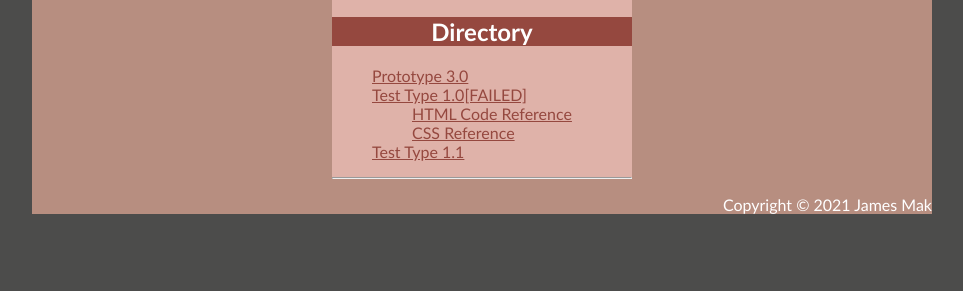
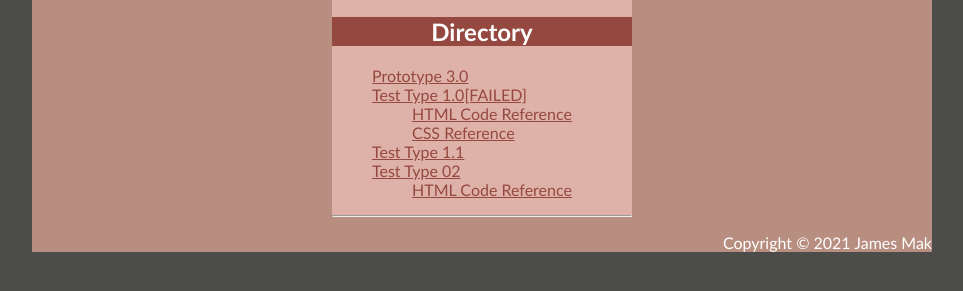
Before and after one commit to TheJamesHimself/GL, a plain HTML site: page index.html in a window 1280 px wide. Shown: the part 87-378 px from the top of the page, without its empty margins (158-1121 px from the left). Drawn offline with Linux system fonts and the light colour scheme.

Commit message:
Test Type 02 Update

```diff
--- a/index.html
+++ b/index.html
@@ -21,6 +21,10 @@
             <li><a href="https://raw.githubusercontent.com/TheJamesHimself/Test-Type-01-FAILED-/main/Style.css">CSS Reference</a></li>
           </ul>
           <li><a href="https://thejameshimself.github.io/Test-Type-1.1/">Test Type 1.1</a></li>
+          <li><a href="https://thejameshimself.github.io/Test-Type-02/">Test Type 02</a></li>
+          <ul>
+            <li><a href="https://raw.githubusercontent.com/TheJamesHimself/Test-Type-02/main/index.html">HTML Code Reference</a></li>
+          </ul>
         </ul>
       <p><hr></p>
       </div>
```
